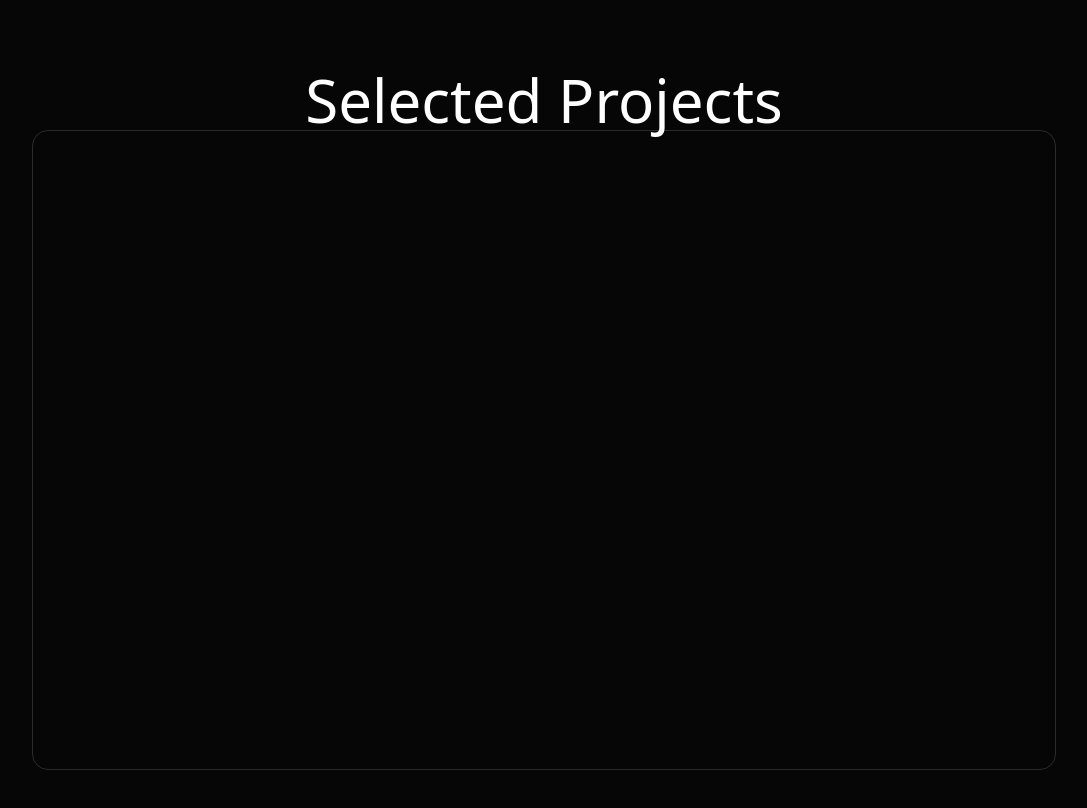
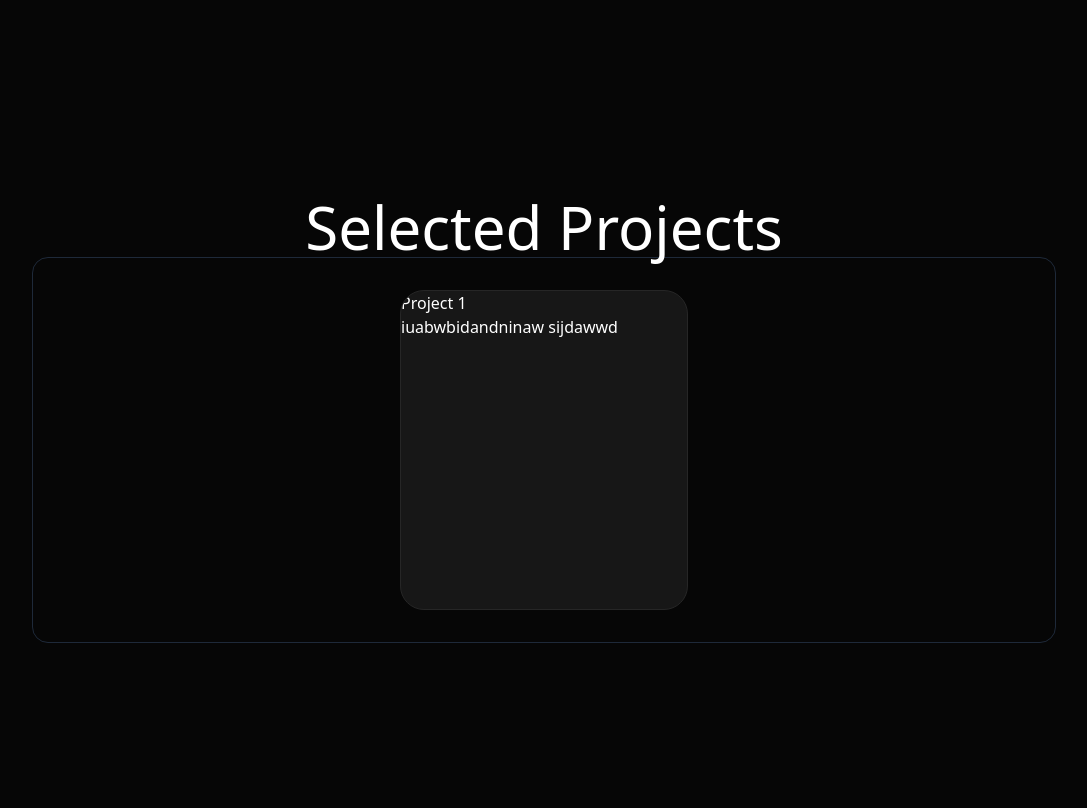
Before and after one commit to divyanshudyy/Portfolio, a React (Vite) app: page / in a window 1280 px wide. Shown: the part 1580-2388 px from the top of the page, without its empty margins (96-1183 px from the left). Built offline with nearby package versions, Linux system fonts and the light colour scheme.

Commit message:
Created Project Card

```diff
--- a/src/components/project/Projects.jsx
+++ b/src/components/project/Projects.jsx
@@ -1,4 +1,5 @@
 import FadeContent from "./FadeContent";
+import SpotlightCard from "./SpotlightCard";
 
 export default function Projects() {
   return (
@@ -12,7 +13,18 @@ export default function Projects() {
       >
         Selected Projects
       </FadeContent>
-      <div className="h-8/10 w-8/10 border-white opacity-15 border-1 border-solid rounded-2xl"></div>
+      <div
+        className="h-auto w-4/5 border-gray-800 border border-solid rounded-2xl flex gap-10 flex-wrap justify-center items-center p-10"
+        style={{ padding: "2rem" }}
+      >
+        <SpotlightCard
+          spotlightColor="rgba(0, 229, 255, 0.2)"
+          className="custom-spotlight-card h-80 w-72 text-white flex flex-col m-10"
+        >
+          <h1>Project 1</h1>
+          <p>iuabwbidandninaw sijdawwd</p>
+        </SpotlightCard>
+      </div>
     </section>
   );
 }
--- /dev/null
+++ b/src/components/project/SpotlightCard.jsx
@@ -0,0 +1,60 @@
+import { useRef, useState } from "react";
+
+const SpotlightCard = ({
+  children,
+  className = "",
+  spotlightColor = "rgba(255, 255, 255, 0.25)",
+}) => {
+  const divRef = useRef(null);
+  const [isFocused, setIsFocused] = useState(false);
+  const [position, setPosition] = useState({ x: 0, y: 0 });
+  const [opacity, setOpacity] = useState(0);
+
+  const handleMouseMove = (e) => {
+    if (!divRef.current || isFocused) return;
+
+    const rect = divRef.current.getBoundingClientRect();
+    setPosition({ x: e.clientX - rect.left, y: e.clientY - rect.top });
+  };
+
+  const handleFocus = () => {
+    setIsFocused(true);
+    setOpacity(0.6);
+  };
+
+  const handleBlur = () => {
+    setIsFocused(false);
+    setOpacity(0);
+  };
+
+  const handleMouseEnter = () => {
+    setOpacity(0.6);
+  };
+
+  const handleMouseLeave = () => {
+    setOpacity(0);
+  };
+
+  return (
+    <div
+      ref={divRef}
+      onMouseMove={handleMouseMove}
+      onFocus={handleFocus}
+      onBlur={handleBlur}
+      onMouseEnter={handleMouseEnter}
+      onMouseLeave={handleMouseLeave}
+      className={`relative rounded-3xl border border-neutral-800 bg-neutral-900 overflow-hidden p-8 ${className}`}
+    >
+      <div
+        className="pointer-events-none absolute inset-0 opacity-0 transition-opacity duration-500 ease-in-out"
+        style={{
+          opacity,
+          background: `radial-gradient(circle at ${position.x}px ${position.y}px, ${spotlightColor}, transparent 80%)`,
+        }}
+      />
+      {children}
+    </div>
+  );
+};
+
+export default SpotlightCard;
--- a/src/main.jsx
+++ b/src/main.jsx
@@ -1,7 +1,7 @@
 import { StrictMode } from "react";
 import { createRoot } from "react-dom/client";
 import App from "./App.jsx";
-import "../public/index.css";
+import "./index.css";
 
 createRoot(document.getElementById("root")).render(
   <StrictMode>
```
Also changed, not shown: src/index.css (renamed from public/index.css).
